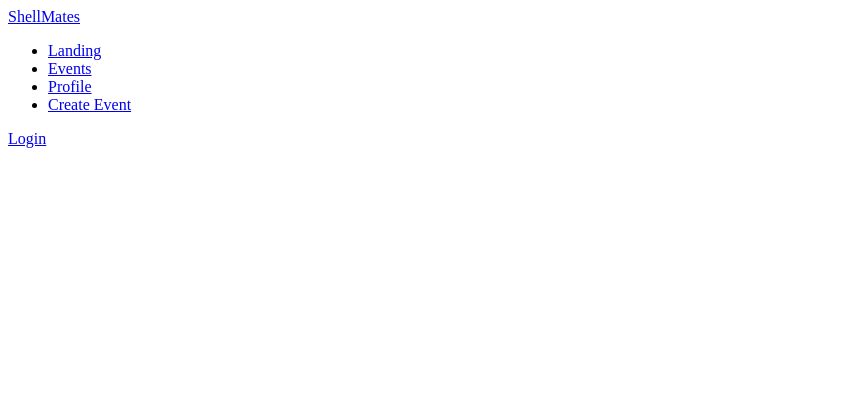
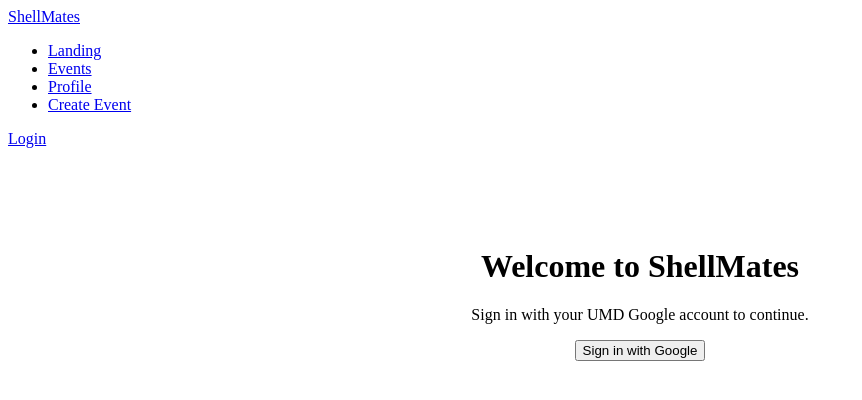
Before and after one commit to Deyaan-Priyani/ShellMates-ADCBootcamp26, a React app in the folder frontend/: page /login in a window 1280 px wide. Shown: the top 400 px of the page, without its empty margins (0-862 px from the left). Built offline with nearby package versions, Linux system fonts and the light colour scheme; no server answers; the HTML template or start-up script is replaced by a standard one.

Commit message:
site now has logging in

```diff
--- a/frontend/src/App.jsx
+++ b/frontend/src/App.jsx
@@ -1,11 +1,18 @@
-import { BrowserRouter, Routes, Route } from "react-router-dom"
-import { AuthProvider } from "./context/AuthContext"
+import { BrowserRouter, Routes, Route, Navigate } from "react-router-dom"
+import { AuthProvider, useAuth } from "./context/AuthContext"
 import Navbar from "./components/Navbar"
 import Landing from "./pages/Landing"
 import Events from "./pages/Events"
 import EventCreate from "./pages/EventCreate"
 import EventDetails from "./pages/EventDetails"
 import Profile from "./pages/Profile"
+import Login from "./pages/Login"
+
+// makes pages inaccessible until login
+function PrivateRoute({ children }) {
+  const { user } = useAuth()
+  return user ? children : <Navigate to="/login" />
+}
 
 const App = () => {
   return (
@@ -13,15 +20,16 @@ const App = () => {
       <BrowserRouter>
         <Navbar />
         <Routes>
+          <Route path="/login" element={<Login />} />
           <Route path="/" element={<Landing />} />
           <Route path="/events" element={<Events />} />
-          <Route path="/events/create" element={<EventCreate />} />
+          <Route path="/events/create" element={<PrivateRoute><EventCreate /></PrivateRoute>} />
           <Route path="/events/:id" element={<EventDetails />} />
-          <Route path="/profile" element={<Profile />} />
+          <Route path="/profile" element={<PrivateRoute><Profile /></PrivateRoute>} />
         </Routes>
       </BrowserRouter>
     </AuthProvider>
   )
 }
 
-export default App;
+export default App
--- a/frontend/src/index.css
+++ b/frontend/src/index.css
@@ -0,0 +1,6 @@
+:root {
+    --UMD-red: #E03A3E;
+    --UMD-gold: #FFD200;
+    --dark-gray: #3b3c3e;
+    --light-gray: #696b6e;
+}
--- /dev/null
+++ b/frontend/src/pages/Login.jsx
@@ -0,0 +1,44 @@
+import { useState } from "react"
+import { GoogleAuthProvider, signInWithPopup } from "firebase/auth"
+import { auth } from "../services/firebase"
+import { useNavigate } from "react-router-dom"
+
+export default function Login() {
+    const [error, setError] = useState("")
+    const navigate = useNavigate()
+
+    async function handleGoogleLogin() {
+        setError("")
+        const provider = new GoogleAuthProvider()
+
+        try {
+            // Opens a popup for the user to sign in with their Google account
+            const result = await signInWithPopup(auth, provider)
+            const email = result.user.email
+
+            // Email check to filter out non-UMD emails
+            if (!email.endsWith("@umd.edu") && !email.endsWith("@terpmail.umd.edu")) {
+                await auth.signOut()
+                setError("You must use a UMD email to sign in.")
+                return
+            }
+
+            // Back to landing after signing in
+            navigate("/")
+        } catch (err) {
+            console.error("Login error:", err)
+            setError("Sign-in failed. Please try again.")
+        }
+    }
+
+    return (
+        <div style={{ textAlign: "center", marginTop: "100px" }}>
+            <h1>Welcome to ShellMates</h1>
+            <p>Sign in with your UMD Google account to continue.</p>
+            <button onClick={handleGoogleLogin}>
+                Sign in with Google
+            </button>
+            {error && <p style={{ color: "red" }}>{error}</p>}
+        </div>
+    )
+}
```
